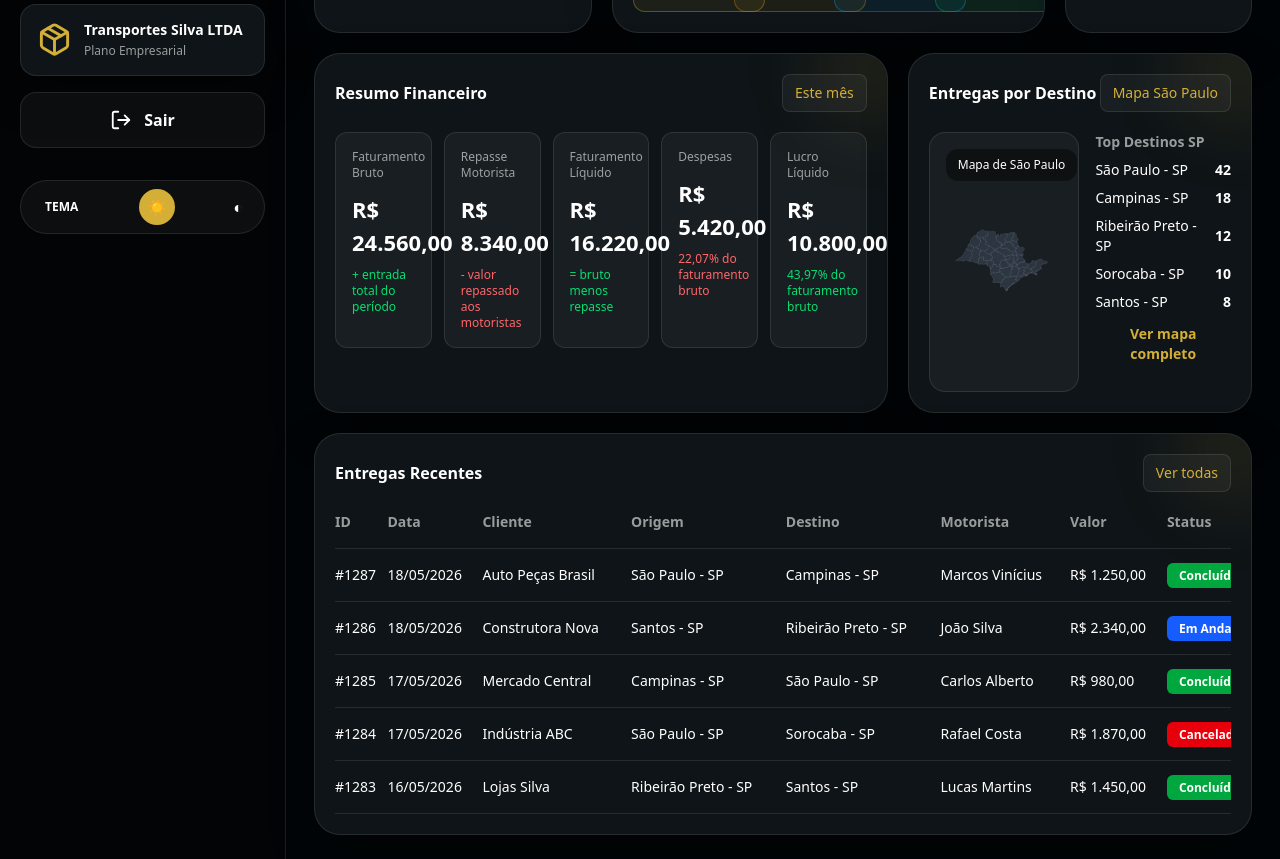
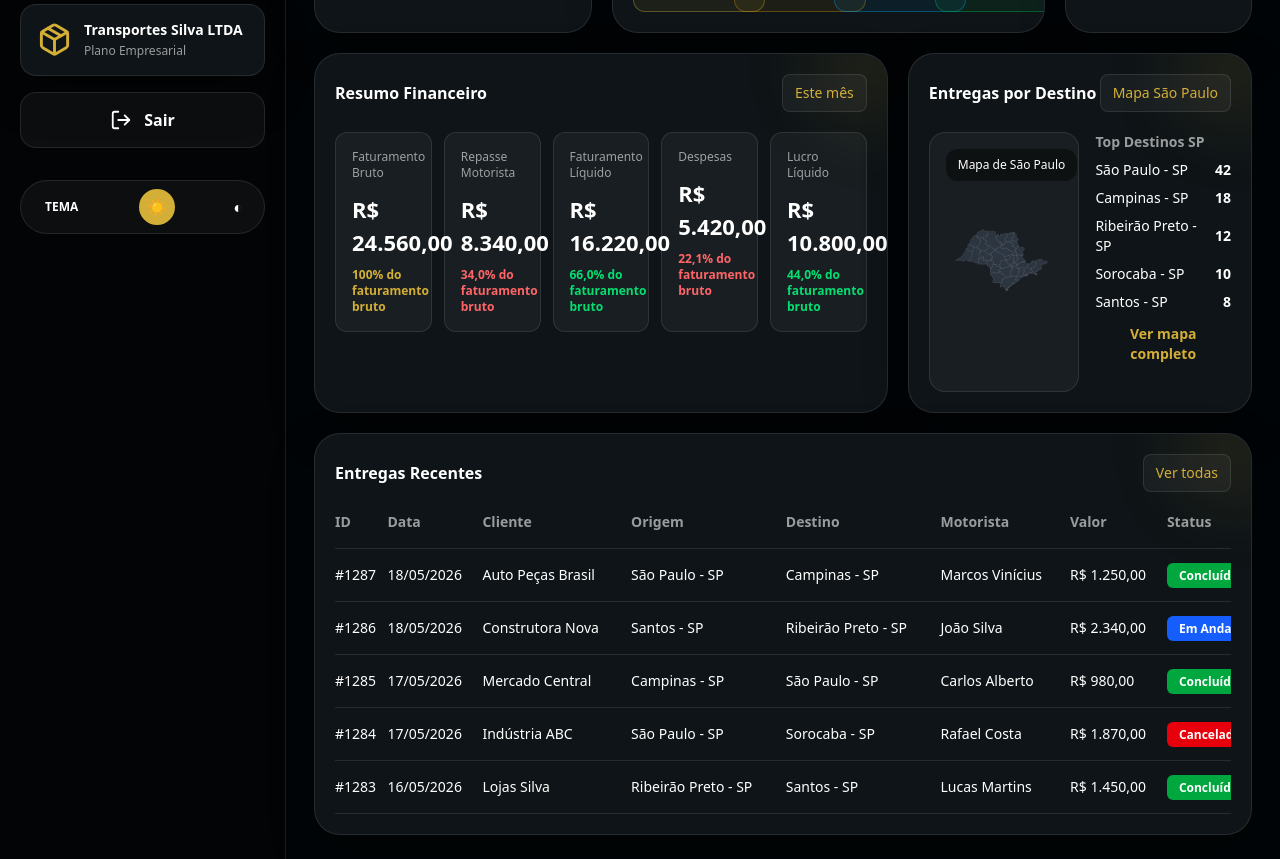
Before and after one commit to luannaaa/flatauto-cliente-painel, a Next.js app: page /empresa in a window 1280 px wide. Shown: the part 800-1659 px from the top of the page. Built offline with nearby package versions, Linux system fonts and the light colour scheme.

Commit message:
feat: financeiro com percentuais e visual institucional

```diff
--- a/app/empresa/page.tsx
+++ b/app/empresa/page.tsx
@@ -319,18 +319,28 @@ function Financeiro({ ui, mobile }: any) {
   const despesas = 5420
   const lucroLiquido = faturamentoLiquido - despesas
 
-  const percentualDespesas = ((despesas / faturamentoBruto) * 100).toFixed(2).replace(".", ",")
-  const percentualLucro = ((lucroLiquido / faturamentoBruto) * 100).toFixed(2).replace(".", ",")
+  const percentual = (valor: number) =>
+    `${((valor / faturamentoBruto) * 100).toFixed(1).replace(".", ",")}% do faturamento bruto`
 
   const itens = [
-    ["Faturamento Bruto", "R$ 24.560,00", "+ entrada total do período", "text-green-400"],
-    ["Repasse Motorista", "R$ 8.340,00", "- valor repassado aos motoristas", "text-red-400"],
-    ["Faturamento Líquido", "R$ 16.220,00", "= bruto menos repasse", "text-green-400"],
-    ["Despesas", "R$ 5.420,00", `${percentualDespesas}% do faturamento bruto`, "text-red-400"],
-    ["Lucro Líquido", "R$ 10.800,00", `${percentualLucro}% do faturamento bruto`, "text-green-400"],
+    ["Faturamento Bruto", "R$ 24.560,00", "100% do faturamento bruto", "text-[#d4af37]"],
+    ["Repasse Motorista", "R$ 8.340,00", percentual(repasseMotorista), "text-red-400"],
+    ["Faturamento Líquido", "R$ 16.220,00", percentual(faturamentoLiquido), "text-green-400"],
+    ["Despesas", "R$ 5.420,00", percentual(despesas), "text-red-400"],
+    ["Lucro Líquido", "R$ 10.800,00", percentual(lucroLiquido), "text-green-400"],
   ]
 
-  return <div className={`grid ${mobile ? "grid-cols-1" : "grid-cols-5"} gap-3`}>{itens.map(([titulo, valor, detalhe, cor]) => <div key={titulo} className={`rounded-xl border p-4 ${ui.card2}`}><p className={`text-xs ${ui.textoFraco}`}>{titulo}</p><p className="mt-3 text-[22px] font-black">{valor}</p><p className={`mt-2 text-xs ${cor}`}>{detalhe}</p></div>)}</div>
+  return (
+    <div className={`grid ${mobile ? "grid-cols-1" : "grid-cols-5"} gap-3`}>
+      {itens.map(([titulo, valor, detalhe, cor]) => (
+        <div key={titulo} className={`rounded-xl border p-4 ${ui.card2}`}>
+          <p className={`text-xs ${ui.textoFraco}`}>{titulo}</p>
+          <p className="mt-3 text-[22px] font-black">{valor}</p>
+          <p className={`mt-2 text-xs font-bold ${cor}`}>{detalhe}</p>
+        </div>
+      ))}
+    </div>
+  )
 }
 
 function Tabela({ ui }: any) {
```
